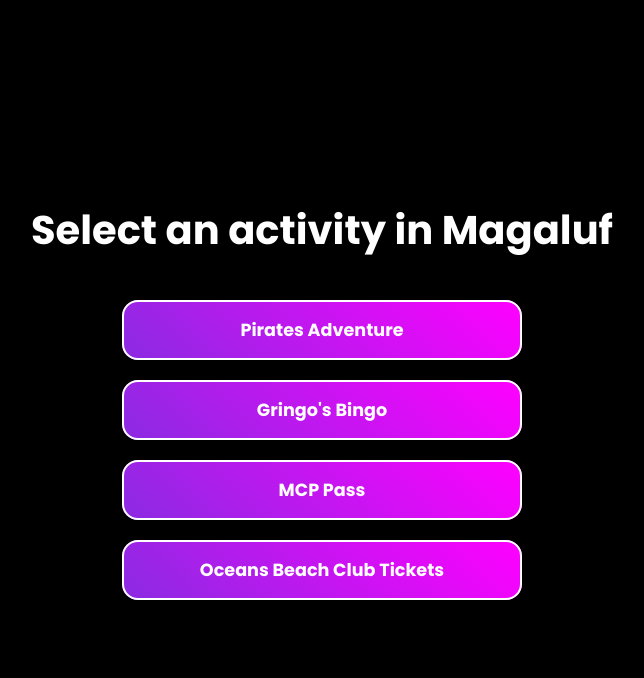
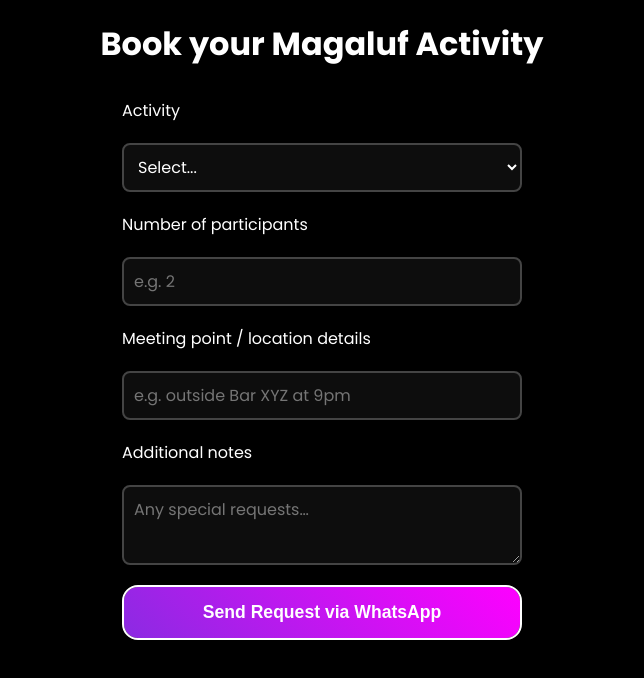
Before and after one commit to BusinessBotss/magalufactivities, a plain HTML site: page index.html in a window 1280 px wide. Shown: the whole page, without its empty margins (318-962 px from the left). Drawn offline with Linux system fonts and the light colour scheme.

Commit message:
Update index.html

```diff
--- a/index.html
+++ b/index.html
@@ -2,61 +2,113 @@
 <html lang="en">
 <head>
   <meta charset="UTF-8">
-  <meta name="viewport" content="width=device-width, initial-scale=1.0">
-  <title>Pepe's Site – Magaluf Menu</title>
+  <meta name="viewport" content="width=device-width, initial-scale=1">
+  <title>Pepe's Site – Magaluf Booking Form</title>
   <link href="https://fonts.googleapis.com/css2?family=Poppins:wght@400;700&display=swap" rel="stylesheet">
   <style>
-    /* Global Styles */
-    * { margin: 0; padding: 0; box-sizing: border-box; }
+    * { margin:0; padding:0; box-sizing:border-box }
     body {
-      background-color: #000;
-      font-family: 'Poppins', sans-serif;
-      color: #fff;
-      display: flex; flex-direction: column;
-      align-items: center; justify-content: center;
-      min-height: 100vh; text-align: center;
-      padding: 20px;
+      background:#000;
+      color:#fff;
+      font-family:'Poppins',sans-serif;
+      display:flex;
+      flex-direction:column;
+      align-items:center;
+      justify-content:flex-start;
+      min-height:100vh;
+      padding:20px;
+      text-align:center;
     }
     h1 {
-      font-size: 2.5rem; font-weight: 700;
-      margin-bottom: 40px;
+      font-size:2rem;
+      font-weight:700;
+      margin-bottom:30px;
     }
-    .menu {
-      width: 100%; max-width: 400px;
-      display: flex; flex-direction: column;
-      gap: 20px;
+    form {
+      width:100%;
+      max-width:400px;
+      display:flex;
+      flex-direction:column;
+      gap:20px;
     }
+    label {
+      font-size:1rem;
+      text-align:left;
+    }
+    input, select, textarea {
+      width:100%;
+      padding:10px;
+      border:2px solid #444;
+      border-radius:8px;
+      background:rgba(255,255,255,0.05);
+      color:#fff;
+      font-size:1rem;
+      font-family:'Poppins',sans-serif;
+    }
+    textarea { resize:vertical; min-height:80px; }
     .btn {
-      position: relative;
-      display: inline-block; width: 100%;
-      padding: 15px 20px;
-      font-size: 1.1rem; font-weight: 700;
-      color: #fff; text-decoration: none;
-      border: 2px solid; border-radius: 16px;
-      background: transparent; text-align: center;
-      transition: 0.3s;
+      position:relative;
+      padding:15px 20px;
+      font-size:1.1rem;
+      font-weight:700;
+      color:#fff;
+      text-decoration:none;
+      border:2px solid;
+      border-radius:16px;
+      background:transparent;
+      cursor:pointer;
+      overflow:hidden;
     }
     .btn::before {
-      content: ''; position: absolute;
-      top: -2px; left: -2px; right: -2px; bottom: -2px;
-      border-radius: 16px;
-      background: linear-gradient(45deg, #8a2be2, #ff00ff);
-      z-index: -1;
+      content:'';
+      position:absolute;
+      top:-2px; left:-2px; right:-2px; bottom:-2px;
+      border-radius:16px;
+      background:linear-gradient(45deg, #8a2be2, #ff00ff);
+      z-index:-1;
     }
     .btn:hover {
-      color: #000; background-color: rgba(255,255,255,0.1);
-      box-shadow: 0 0 10px rgba(138,43,226,0.7),
-                  0 0 20px rgba(255,0,255,0.7);
+      color:#000;
+      background:rgba(255,255,255,0.1);
+      box-shadow:0 0 10px rgba(138,43,226,0.7),0 0 20px rgba(255,0,255,0.7);
     }
   </style>
 </head>
 <body>
-  <h1>Select an activity in Magaluf</h1>
-  <div class="menu">
-    <a href="https://wa.me/34620618465?text=Hi%20Pepe!%20I'm%20interested%20in%20booking%20the%20Pirates%20Adventure%20show%20in%20Magaluf.%20Can%20you%20help%20me%20finalize%20the%20booking%3F" class="btn">Pirates Adventure</a>
-    <a href="https://wa.me/34620618465?text=Hi%20Pepe!%20I'd%20like%20to%20reserve%20for%20Gringo's%20Bingo%20in%20Magaluf.%20Could%20you%20send%20me%20more%20details%3F" class="btn">Gringo's Bingo</a>
-    <a href="https://wa.me/34620618465?text=Hi%20Pepe!%20I'm%20interested%20in%20getting%20an%20MCP%20Pass%20for%20Magaluf.%20Can%20we%20arrange%20it%3F" class="btn">MCP Pass</a>
-    <a href="https://wa.me/34620618465?text=Hi%20Pepe!%20I'd%20like%20to%20book%20tickets%20for%20Oceans%20Beach%20Club%20in%20Magaluf.%20Can%20you%20send%20me%20available%20options%3F" class="btn">Oceans Beach Club Tickets</a>
-  </div>
+  <h1>Book your Magaluf Activity</h1>
+  <form id="bookingForm">
+    <label for="activity">Activity</label>
+    <select id="activity" required>
+      <option value="" disabled selected>Select...</option>
+      <option>Pirates Adventure</option>
+      <option>Gringo's Bingo</option>
+      <option>MCP Pass</option>
+      <option>Oceans Beach Club Tickets</option>
+    </select>
+
+    <label for="participants">Number of participants</label>
+    <input type="number" id="participants" min="1" placeholder="e.g. 2" required>
+
+    <label for="location">Meeting point / location details</label>
+    <input type="text" id="location" placeholder="e.g. outside Bar XYZ at 9pm" required>
+
+    <label for="notes">Additional notes</label>
+    <textarea id="notes" placeholder="Any special requests…"></textarea>
+
+    <button type="submit" class="btn">Send Request via WhatsApp</button>
+  </form>
+
+  <script>
+    document.getElementById('bookingForm').addEventListener('submit', function(e) {
+      e.preventDefault();
+      const act = encodeURIComponent(document.getElementById('activity').value);
+      const num = encodeURIComponent(document.getElementById('participants').value);
+      const loc = encodeURIComponent(document.getElementById('location').value);
+      const notes = encodeURIComponent(document.getElementById('notes').value);
+      const msg = `Hi Pepe!%20I'd%20like%20to%20book%20*${act}*%20for%20*${num}*%20participants.%20Meeting:%20${loc}.%20Notes:%20${notes}`;
+      const url = `https://wa.me/34620618465?text=${msg}`;
+      window.location.href = url;
+    });
+  </script>
 </body>
 </html>
```
